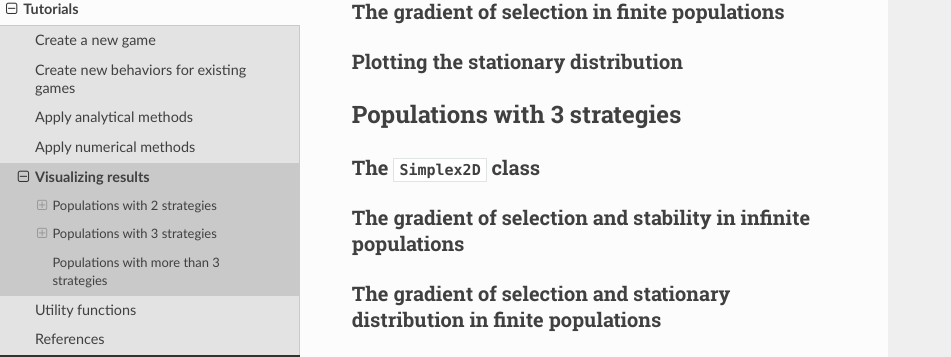
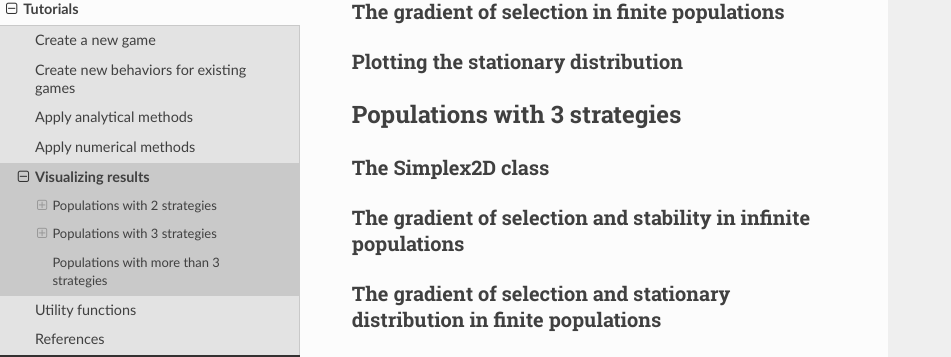
Before and after one commit to Socrats/EGTTools, a Sphinx documentation site: the page built from docs/tutorials/plotting.rst, in a window 1280 px wide and 972 px high. Shown: the part 294-651 px from the top of the window, without its empty margins (0-951 px from the left). Built offline with Sphinx 7.4.7 and the Read the Docs theme 2.0.0, drawn with Linux system fonts in a browser that asks for light colours; pages that are not in the unit, such as notebooks, are missing from menus; the version number could not be read and is left out.

```diff
--- a/docs/tutorials/plotting.rst
+++ b/docs/tutorials/plotting.rst
@@ -19,7 +19,7 @@ Plotting the stationary distribution
 Populations with 3 strategies
 -----------------------------
 
-The `Simplex2D` class
+The Simplex2D class
 ^^^^^^^^^^^^^^^^^^^^^
 
 The gradient of selection and stability in infinite populations
```
